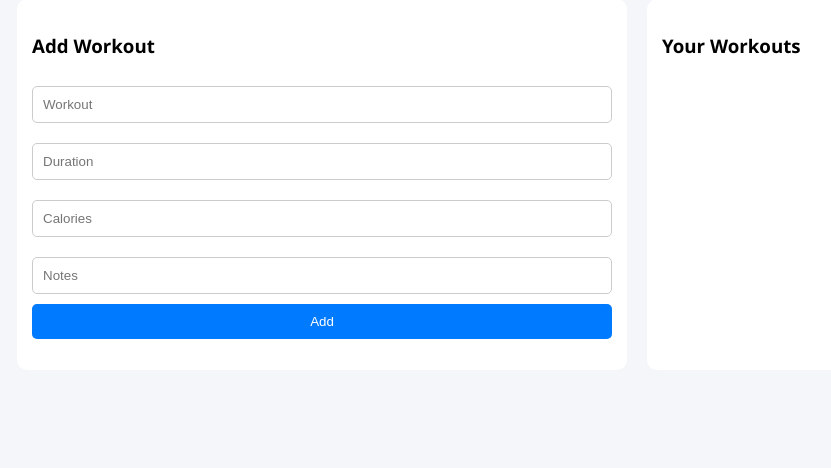
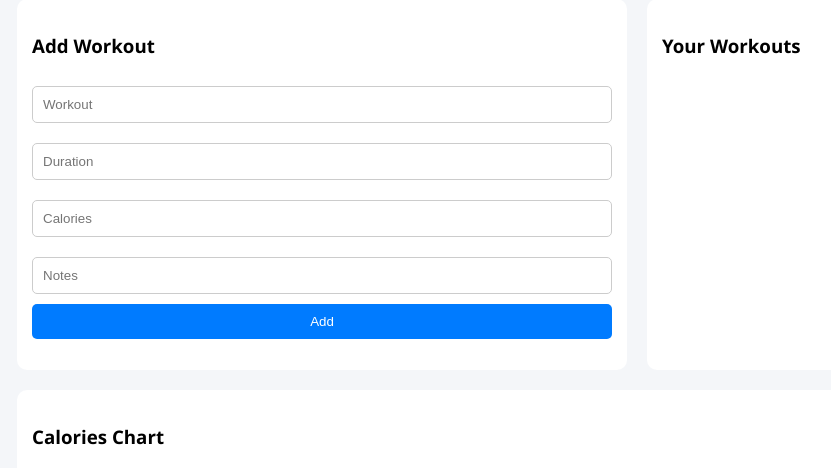
Before and after one commit to rajeshjhenkar338-byte/Fitness-app, a Flask app: page /dashboard in a window 1280 px wide. Shown: the part 230-698 px from the top of the page, without its empty margins (3-834 px from the left). Before the commit the page ends 569 px from the top, so only its background shows below. Run offline with Flask 3, Linux system fonts and the light colour scheme; the visitor is signed in with stand-in values (Sample User, id 1); data that the repository does not hold is empty.

Commit message:
Update dashboard.html

```diff
--- a/templates/dashboard.html
+++ b/templates/dashboard.html
@@ -1,4 +1,5 @@
 <link rel="stylesheet" href="/static/style.css">
+<script src="https://cdn.jsdelivr.net/npm/chart.js"></script>
 
 <div class="topbar">
   <h3>Fitness Tracker</h3>
@@ -15,9 +16,9 @@
 <div class="card2">
 <h3>Add Workout</h3>
 <form method="POST">
-<input name="workout" placeholder="Workout" required>
-<input name="duration" placeholder="Duration" required>
-<input name="calories" placeholder="Calories" required>
+<input name="workout" required placeholder="Workout">
+<input name="duration" required placeholder="Duration">
+<input name="calories" required placeholder="Calories">
 <input name="notes" placeholder="Notes">
 <button>Add</button>
 </form>
@@ -37,4 +38,31 @@
 
 </div>
 
+<div class="card2" style="margin-top:20px;">
+<h3>Calories Chart</h3>
+<canvas id="chart"></canvas>
 </div>
+
+</div>
+
+<script>
+let data = {{ workouts|tojson | safe }};
+
+let labels = data.map(w => w.date);
+let calories = data.map(w => w.calories);
+
+if(labels.length > 0){
+ new Chart(document.getElementById("chart"), {
+   type: 'line',
+   data: {
+     labels: labels,
+     datasets: [{
+       label: 'Calories Burned',
+       data: calories,
+       borderColor: 'blue',
+       fill: false
+     }]
+   }
+ });
+}
+</script>
```
